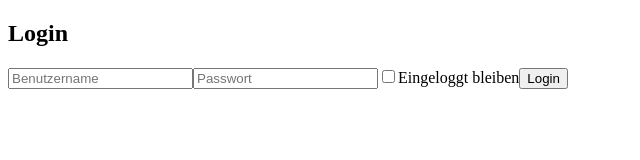
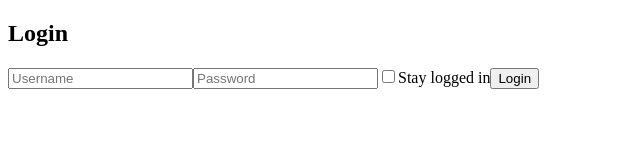
Before and after one commit to Micha3671/my_todo_list, a React (Create React App) app in the folder todo/: page /login in a window 1280 px wide. Shown: the top 160 px of the page, without its empty margins (0-640 px from the left). Built offline with nearby package versions, Linux system fonts and the light colour scheme.

Commit message:
Verfeinerung Login-Seite

```diff
--- a/todo/src/Login.js
+++ b/todo/src/Login.js
@@ -11,15 +11,15 @@ const Login = () => {
     <div>
       <h2>Login</h2>
       <form>
-        <input type="text" placeholder="Benutzername" />
-        <input type="password" placeholder="Passwort" />
+        <input type="text" placeholder="Username" />
+        <input type="password" placeholder="Password" />
         <label>
           <input
             type="checkbox"
             checked={rememberMe}
             onChange={handleCheckboxChange}
           />
-          Eingeloggt bleiben
+          Stay logged in
         </label>
         <button type="submit">Login</button>
       </form>
--- a/todo/src/index.js
+++ b/todo/src/index.js
@@ -2,7 +2,7 @@ import React from "react";
 import ReactDOM from "react-dom";
 import { BrowserRouter as Router, Routes, Route } from "react-router-dom";
 import App from "./App";
-import Login from "./Login"; // Importiere deine Login-Komponente
+import Login from "./Login";
 
 ReactDOM.render(
   <Router>
```
Also changed, not shown: todo/src/Login.module.css (added).
